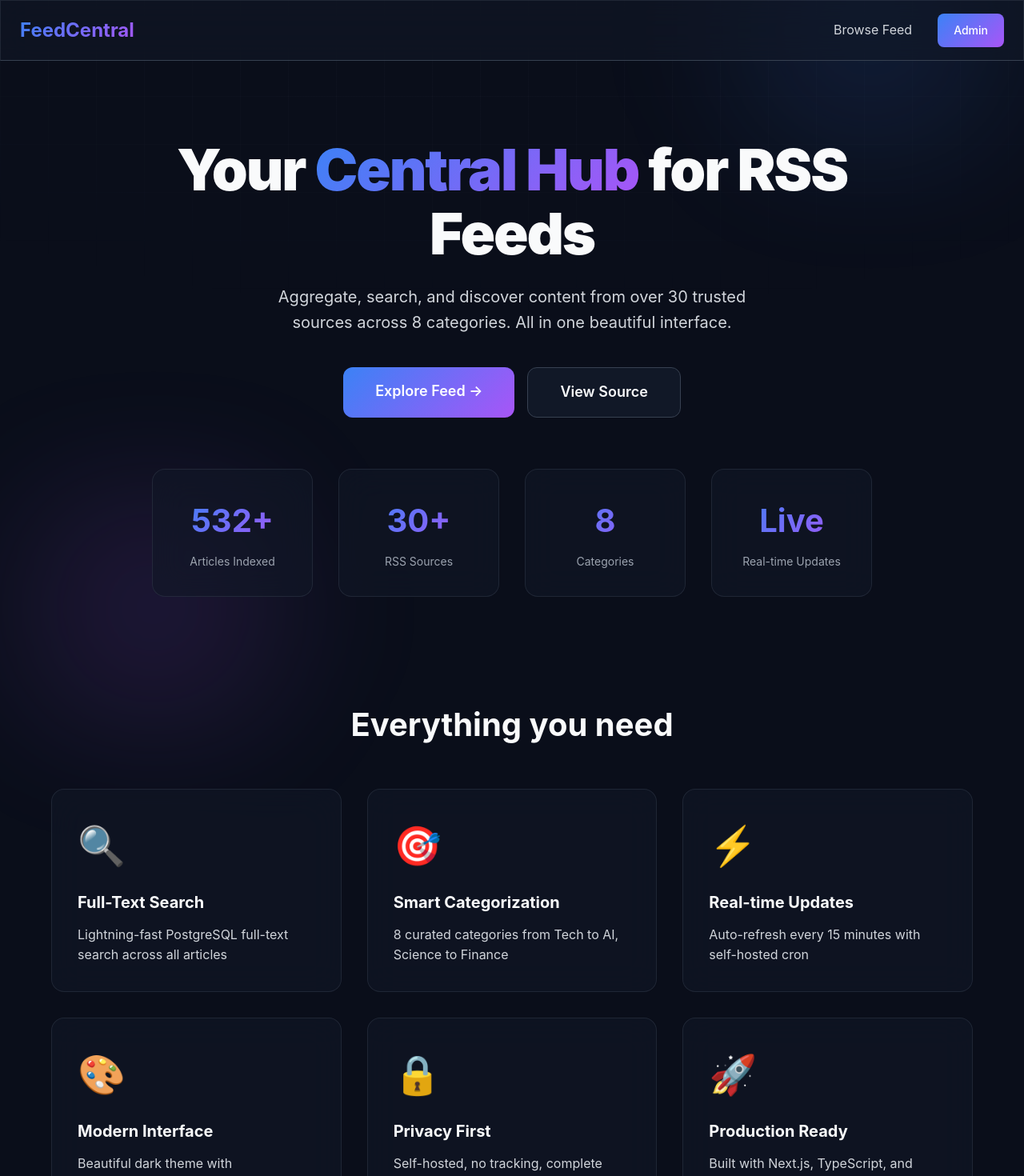
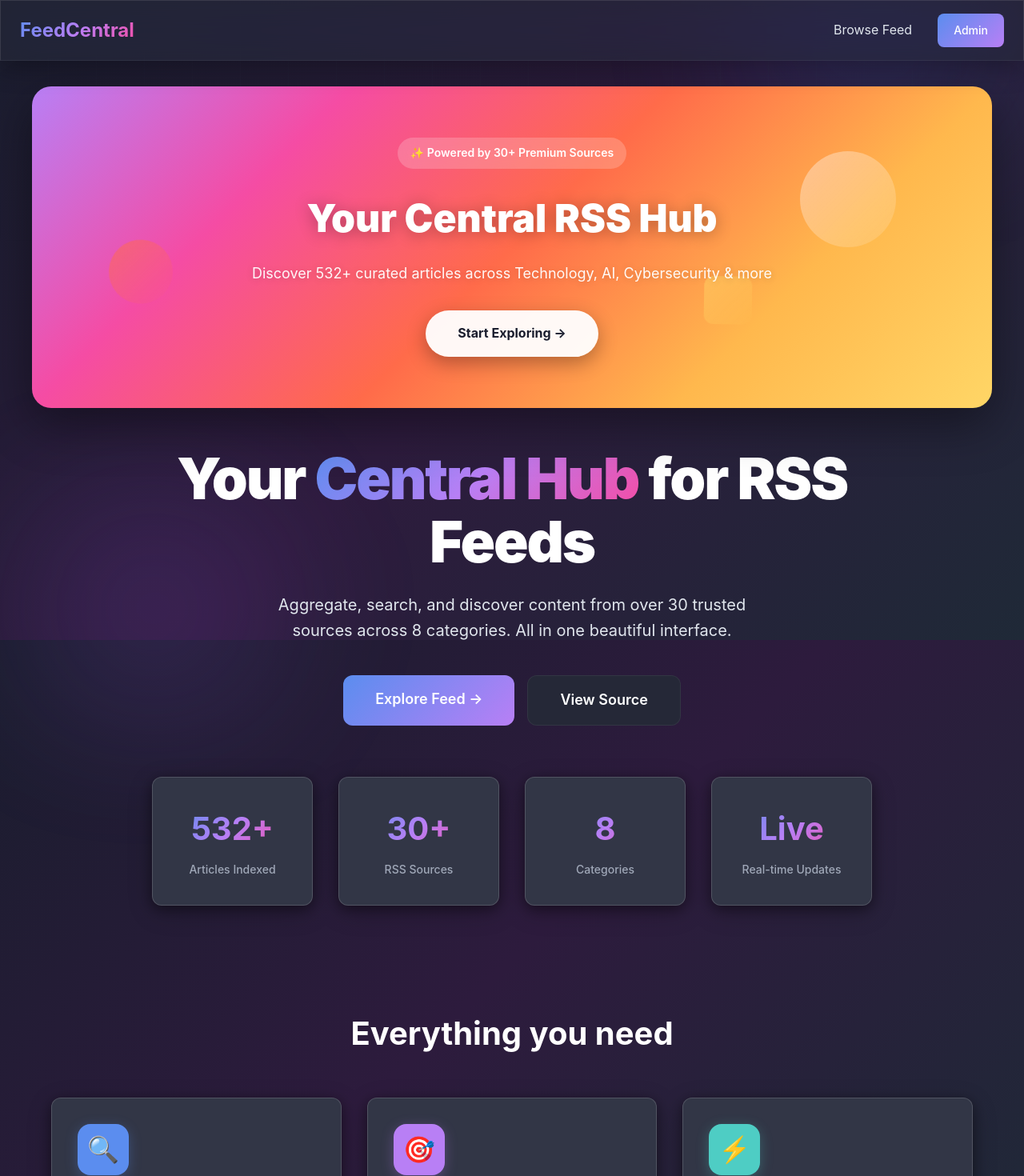
Before and after one commit to BENZOOgataga/feedcentral, a Next.js app: page / in a window 1280 px wide. Shown: the top 1470 px of the page at 80% size. Built offline with nearby package versions, Linux system fonts and the light colour scheme.

Commit message:
feat: transform UI to Adobe CC aesthetic with vibrant gradients, elevated cards, and app-icon badges

```diff
--- a/app/globals.css
+++ b/app/globals.css
@@ -4,17 +4,35 @@
 
 @layer base {
   :root {
-    --bg-primary: #0a0e1a;
-    --bg-secondary: #111827;
-    --bg-tertiary: #1f2937;
-    --border-primary: #374151;
-    --border-secondary: #4b5563;
-    --text-primary: #f9fafb;
-    --text-secondary: #d1d5db;
-    --text-tertiary: #9ca3af;
-    --accent-blue: #3b82f6;
-    --accent-purple: #a855f7;
-    --accent-cyan: #06b6d4;
+    /* Adobe CC inspired dark gradients */
+    --bg-primary: linear-gradient(135deg, #1a1d2e 0%, #2d1b3d 100%);
+    --bg-secondary: #252837;
+    --bg-tertiary: #2d3142;
+    --bg-elevated: #323646;
+    --bg-card: rgba(37, 40, 55, 0.8);
+
+    /* Borders with more depth */
+    --border-primary: rgba(255, 255, 255, 0.06);
+    --border-secondary: rgba(255, 255, 255, 0.1);
+    --border-elevated: rgba(255, 255, 255, 0.15);
+
+    /* Refined text colors */
+    --text-primary: #ffffff;
+    --text-secondary: #e0e6ed;
+    --text-tertiary: #a0a8b8;
+
+    /* Vibrant Adobe-style accent colors */
+    --accent-blue: #5b8def;
+    --accent-purple: #b87ff5;
+    --accent-pink: #f54ca4;
+    --accent-orange: #ff6b4a;
+    --accent-cyan: #4ecdc4;
+    --accent-green: #5eead4;
+
+    /* Status colors */
+    --status-success: #10b981;
+    --status-warning: #f59e0b;
+    --status-error: #ef4444;
   }
 
   * {
@@ -29,7 +47,8 @@
 
   body {
     font-family: -apple-system, BlinkMacSystemFont, 'Segoe UI', Roboto, 'Inter', sans-serif;
-    background: var(--bg-primary);
+    background: linear-gradient(135deg, #1a1d2e 0%, #2d1b3d 50%, #1f2937 100%);
+    background-attachment: fixed;
     color: var(--text-primary);
     line-height: 1.6;
     overflow-x: hidden;
@@ -64,20 +83,49 @@
     mask-image: radial-gradient(ellipse 80% 50% at 50% 0%, black 40%, transparent 100%);
   }
 
-  /* Glass effect */
+  /* Glass effect - Adobe CC style */
   .glass {
-    background: rgba(17, 24, 39, 0.6);
-    backdrop-filter: blur(20px);
-    -webkit-backdrop-filter: blur(20px);
-    border: 1px solid rgba(75, 85, 99, 0.3);
+    background: rgba(37, 40, 55, 0.7);
+    backdrop-filter: blur(24px) saturate(180%);
+    -webkit-backdrop-filter: blur(24px) saturate(180%);
+    border: 1px solid var(--border-secondary);
+    box-shadow: 0 8px 32px rgba(0, 0, 0, 0.3);
   }
 
-  /* Gradient text */
+  /* Elevated card with more depth */
+  .card-elevated {
+    background: var(--bg-elevated);
+    border: 1px solid var(--border-elevated);
+    border-radius: 12px;
+    box-shadow: 0 4px 16px rgba(0, 0, 0, 0.4),
+                0 8px 32px rgba(0, 0, 0, 0.2);
+    transition: all 0.3s cubic-bezier(0.4, 0, 0.2, 1);
+  }
+
+  .card-elevated:hover {
+    transform: translateY(-4px);
+    box-shadow: 0 8px 24px rgba(0, 0, 0, 0.5),
+                0 16px 48px rgba(0, 0, 0, 0.3);
+  }
+
+  /* Gradient text - Adobe CC vibrant style */
   .gradient-text {
-    background: linear-gradient(135deg, var(--accent-blue), var(--accent-purple));
+    background: linear-gradient(135deg, var(--accent-blue) 0%, var(--accent-purple) 50%, var(--accent-pink) 100%);
     -webkit-background-clip: text;
     -webkit-text-fill-color: transparent;
     background-clip: text;
+  }
+
+  /* Vibrant hero gradient */
+  .gradient-hero {
+    background: linear-gradient(135deg,
+      #b87ff5 0%,
+      #f54ca4 25%,
+      #ff6b4a 50%,
+      #ffb84d 75%,
+      #ffd666 100%);
+    position: relative;
+    overflow: hidden;
   }
 
   /* Card glow effect */
@@ -116,6 +164,16 @@
     100% { background-position: 200% 0; }
   }
 
+  /* Float animation for 3D elements */
+  @keyframes float {
+    0%, 100% {
+      transform: translateY(0px) rotate(0deg);
+    }
+    50% {
+      transform: translateY(-20px) rotate(5deg);
+    }
+  }
+
   /* Fade in animation */
   @keyframes fadeInUp {
     from {
--- a/app/page.tsx
+++ b/app/page.tsx
@@ -76,9 +76,111 @@ export default function LandingPage() {
         </div>
       </header>
 
-      {/* Hero Section */}
-      <section style={{ position: "relative", padding: "6rem 1.5rem 4rem", textAlign: "center" }}>
-        <div style={{ maxWidth: "900px", margin: "0 auto" }}>
+      {/* Vibrant Hero Banner - Adobe Stock style */}
+      <section style={{ position: "relative", padding: "2rem 1.5rem 4rem" }}>
+        <div style={{ maxWidth: "1200px", margin: "0 auto 3rem" }}>
+          <div className="gradient-hero" style={{
+            borderRadius: "24px",
+            padding: "4rem 3rem",
+            position: "relative",
+            overflow: "hidden",
+            boxShadow: "0 20px 60px rgba(0, 0, 0, 0.4)"
+          }}>
+            {/* Floating 3D-style elements */}
+            <div style={{
+              position: "absolute",
+              top: "20%",
+              right: "10%",
+              width: "120px",
+              height: "120px",
+              borderRadius: "50%",
+              background: "linear-gradient(135deg, rgba(255, 255, 255, 0.4), rgba(255, 255, 255, 0.1))",
+              backdropFilter: "blur(10px)",
+              animation: "float 6s ease-in-out infinite"
+            }} />
+            <div style={{
+              position: "absolute",
+              bottom: "30%",
+              left: "8%",
+              width: "80px",
+              height: "80px",
+              borderRadius: "50%",
+              background: "linear-gradient(135deg, rgba(255, 107, 74, 0.6), rgba(245, 76, 164, 0.3))",
+              backdropFilter: "blur(8px)",
+              animation: "float 8s ease-in-out infinite reverse"
+            }} />
+            <div style={{
+              position: "absolute",
+              top: "60%",
+              right: "25%",
+              width: "60px",
+              height: "60px",
+              borderRadius: "12px",
+              background: "linear-gradient(135deg, rgba(255, 214, 102, 0.5), rgba(255, 184, 77, 0.3))",
+              backdropFilter: "blur(6px)",
+              transform: "rotate(45deg)",
+              animation: "float 7s ease-in-out infinite"
+            }} />
+
+            <div style={{ position: "relative", zIndex: 10, textAlign: "center" }}>
+              <div style={{
+                display: "inline-block",
+                padding: "0.5rem 1rem",
+                background: "rgba(255, 255, 255, 0.2)",
+                backdropFilter: "blur(10px)",
+                borderRadius: "24px",
+                marginBottom: "1.5rem",
+                fontSize: "0.875rem",
+                fontWeight: 600,
+                color: "white"
+              }}>
+                ✨ Powered by 30+ Premium Sources
+              </div>
+              <h2 style={{
+                fontSize: "clamp(2rem, 4vw, 3rem)",
+                fontWeight: 900,
+                color: "white",
+                marginBottom: "1rem",
+                textShadow: "0 2px 20px rgba(0, 0, 0, 0.3)"
+              }}>
+                Your Central RSS Hub
+              </h2>
+              <p style={{
+                fontSize: "1.125rem",
+                color: "rgba(255, 255, 255, 0.95)",
+                marginBottom: "2rem",
+                textShadow: "0 1px 10px rgba(0, 0, 0, 0.2)"
+              }}>
+                Discover 532+ curated articles across Technology, AI, Cybersecurity & more
+              </p>
+              <a href="/feed" style={{
+                display: "inline-block",
+                padding: "1rem 2.5rem",
+                background: "rgba(255, 255, 255, 0.95)",
+                color: "#1a1d2e",
+                borderRadius: "50px",
+                fontWeight: 700,
+                fontSize: "1rem",
+                textDecoration: "none",
+                boxShadow: "0 8px 24px rgba(0, 0, 0, 0.3)",
+                transition: "all 0.3s ease"
+              }}
+              onMouseEnter={(e) => {
+                e.currentTarget.style.transform = "translateY(-2px)";
+                e.currentTarget.style.boxShadow = "0 12px 32px rgba(0, 0, 0, 0.4)";
+              }}
+              onMouseLeave={(e) => {
+                e.currentTarget.style.transform = "translateY(0)";
+                e.currentTarget.style.boxShadow = "0 8px 24px rgba(0, 0, 0, 0.3)";
+              }}>
+                Start Exploring →
+              </a>
+            </div>
+          </div>
+        </div>
+
+        {/* Main content */}
+        <div style={{ maxWidth: "900px", margin: "0 auto", textAlign: "center" }}>
           <h1 style={{
             fontSize: "clamp(2.5rem, 6vw, 4.5rem)",
             fontWeight: 900,
@@ -160,15 +262,21 @@ export default function LandingPage() {
             { num: "8", label: "Categories" },
             { num: "Live", label: "Real-time Updates" },
           ].map((stat, i) => (
-            <div key={i} className="glass" style={{
+            <div key={i} className="card-elevated" style={{
               padding: "2rem",
-              borderRadius: "1rem",
-              textAlign: "center"
+              textAlign: "center",
+              transition: "all 0.3s ease"
+            }}
+            onMouseEnter={(e) => {
+              e.currentTarget.style.borderColor = "var(--accent-blue)";
+            }}
+            onMouseLeave={(e) => {
+              e.currentTarget.style.borderColor = "var(--border-elevated)";
             }}>
               <div className="gradient-text" style={{ fontSize: "2.5rem", fontWeight: "bold", marginBottom: "0.5rem" }}>
                 {stat.num}
               </div>
-              <div style={{ color: "var(--text-tertiary)", fontSize: "0.875rem" }}>
+              <div style={{ color: "var(--text-tertiary)", fontSize: "0.875rem", fontWeight: 500 }}>
                 {stat.label}
               </div>
             </div>
@@ -213,33 +321,61 @@ export default function LandingPage() {
               title: "Production Ready",
               desc: "Built with Next.js, TypeScript, and PostgreSQL"
             },
-          ].map((feature, i) => (
-            <div key={i} className="glass card-glow" style={{
+          ].map((feature, i) => {
+            const colors = [
+              { bg: "#5b8def", shadow: "91, 141, 239" },
+              { bg: "#b87ff5", shadow: "184, 127, 245" },
+              { bg: "#4ecdc4", shadow: "78, 205, 196" },
+              { bg: "#ff6b4a", shadow: "255, 107, 74" },
+              { bg: "#5eead4", shadow: "94, 234, 212" },
+              { bg: "#f54ca4", shadow: "245, 76, 164" },
+            ];
+            const color = colors[i % colors.length];
+            return (
+              <div key={i} className="card-elevated" style={{
                 padding: "2rem",
-              borderRadius: "1rem",
-              transition: "transform 0.3s, border-color 0.3s"
+                transition: "all 0.3s ease"
               }}
-            onMouseEnter={(e) => e.currentTarget.style.transform = "translateY(-4px)"}
-            onMouseLeave={(e) => e.currentTarget.style.transform = "translateY(0)"}>
-              <div style={{ fontSize: "3rem", marginBottom: "1rem" }}>{feature.icon}</div>
-              <h3 style={{ fontSize: "1.25rem", fontWeight: "bold", marginBottom: "0.75rem" }}>
+              onMouseEnter={(e) => {
+                e.currentTarget.style.borderColor = color.bg;
+                e.currentTarget.style.boxShadow = `0 8px 24px rgba(${color.shadow}, 0.3), 0 16px 48px rgba(0, 0, 0, 0.3)`;
+              }}
+              onMouseLeave={(e) => {
+                e.currentTarget.style.borderColor = "var(--border-elevated)";
+                e.currentTarget.style.boxShadow = "0 4px 16px rgba(0, 0, 0, 0.4), 0 8px 32px rgba(0, 0, 0, 0.2)";
+              }}>
+                <div style={{
+                  display: "inline-flex",
+                  alignItems: "center",
+                  justifyContent: "center",
+                  width: "64px",
+                  height: "64px",
+                  borderRadius: "16px",
+                  background: color.bg,
+                  fontSize: "2rem",
+                  marginBottom: "1.5rem",
+                  boxShadow: `0 4px 16px rgba(${color.shadow}, 0.3)`
+                }}>
+                  {feature.icon}
+                </div>
+                <h3 style={{ fontSize: "1.25rem", fontWeight: 700, marginBottom: "0.75rem" }}>
                   {feature.title}
                 </h3>
-              <p style={{ color: "var(--text-secondary)", lineHeight: 1.6 }}>
+                <p style={{ color: "var(--text-secondary)", lineHeight: 1.6, fontSize: "0.9375rem" }}>
                   {feature.desc}
                 </p>
               </div>
-          ))}
+            );
+          })}
         </div>
       </section>
 
       {/* CTA */}
       <section style={{ position: "relative", padding: "6rem 1.5rem", textAlign: "center" }}>
-        <div className="glass" style={{
+        <div className="card-elevated" style={{
           maxWidth: "800px",
           margin: "0 auto",
-          padding: "4rem 2rem",
-          borderRadius: "1.5rem"
+          padding: "4rem 2rem"
         }}>
           <h2 style={{ fontSize: "2.5rem", fontWeight: "bold", marginBottom: "1rem" }}>
             Start exploring now
```
Also changed, not shown: app/feed/page.tsx (+74 -32 lines). Lines whose indentation alone changed are shown as unchanged.
